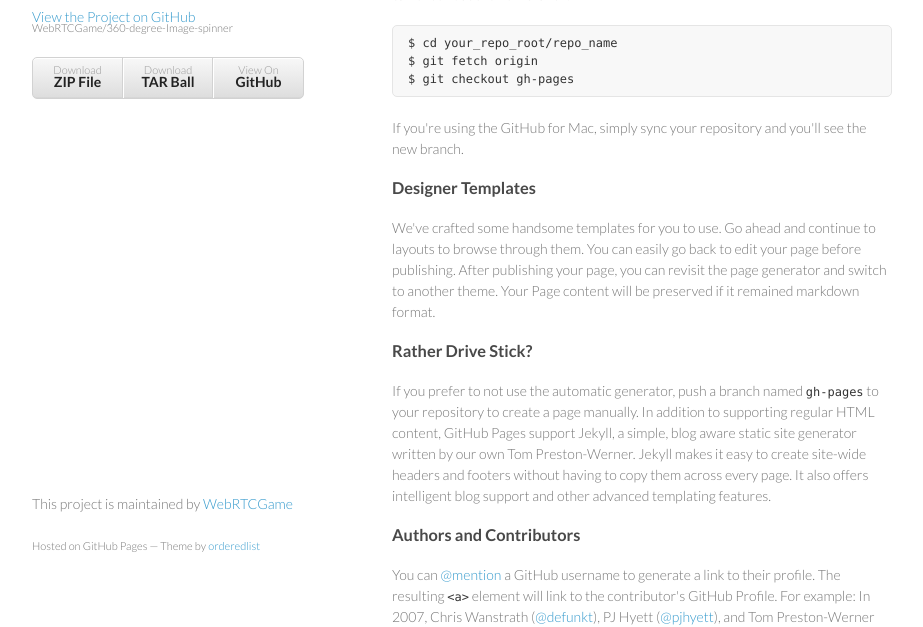
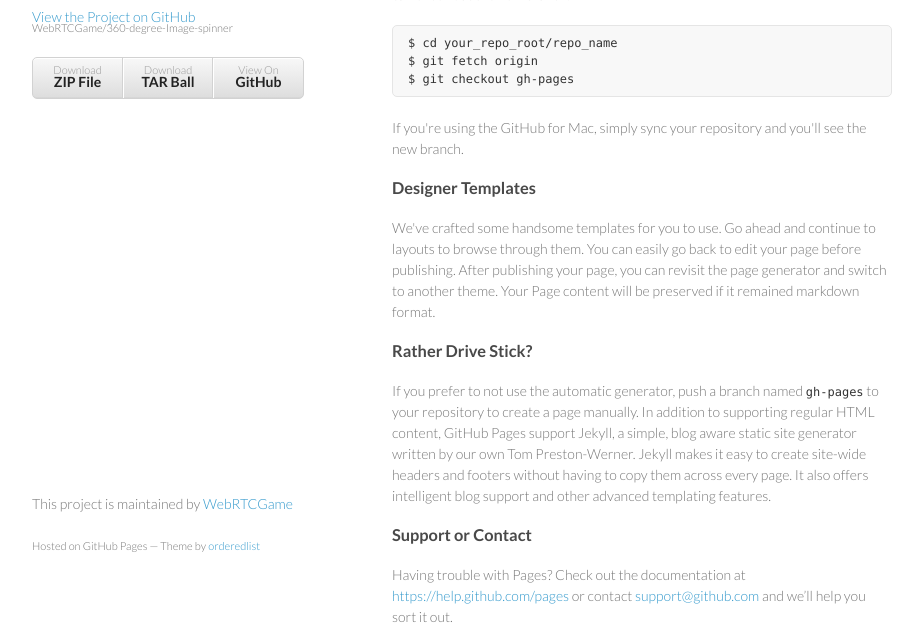
Before and after one commit to WebRTCGame/360-degree-Image-spinner, a plain HTML site: page index.html in a window 1280 px wide. Shown: the part 175-802 px from the top of the page, without its empty margins (178-1101 px from the left). Drawn offline with Linux system fonts and the light colour scheme; a script that the page names is missing.

Commit message:
Update index.html

```diff
--- a/index.html
+++ b/index.html
@@ -52,10 +52,6 @@ $ git checkout gh-pages
 
 <p>If you prefer to not use the automatic generator, push a branch named <code>gh-pages</code> to your repository to create a page manually. In addition to supporting regular HTML content, GitHub Pages support Jekyll, a simple, blog aware static site generator written by our own Tom Preston-Werner. Jekyll makes it easy to create site-wide headers and footers without having to copy them across every page. It also offers intelligent blog support and other advanced templating features.</p>
 
-<h3>
-<a id="authors-and-contributors" class="anchor" href="#authors-and-contributors" aria-hidden="true"><span class="octicon octicon-link"></span></a>Authors and Contributors</h3>
-
-<p>You can <a href="https://github.com/blog/821" class="user-mention">@mention</a> a GitHub username to generate a link to their profile. The resulting <code>&lt;a&gt;</code> element will link to the contributor's GitHub Profile. For example: In 2007, Chris Wanstrath (<a href="https://github.com/defunkt" class="user-mention">@defunkt</a>), PJ Hyett (<a href="https://github.com/pjhyett" class="user-mention">@pjhyett</a>), and Tom Preston-Werner (<a href="https://github.com/mojombo" class="user-mention">@mojombo</a>) founded GitHub.</p>
 
 <h3>
 <a id="support-or-contact" class="anchor" href="#support-or-contact" aria-hidden="true"><span class="octicon octicon-link"></span></a>Support or Contact</h3>
```
